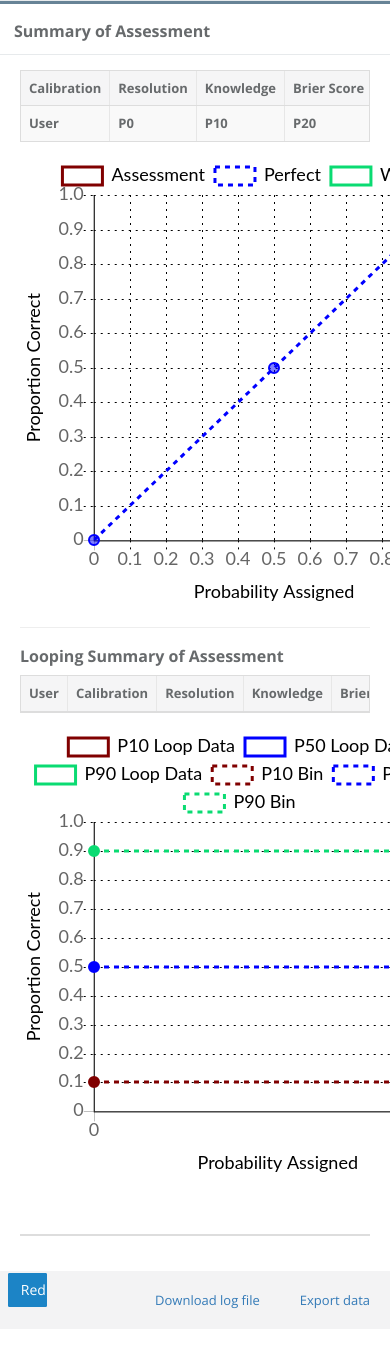
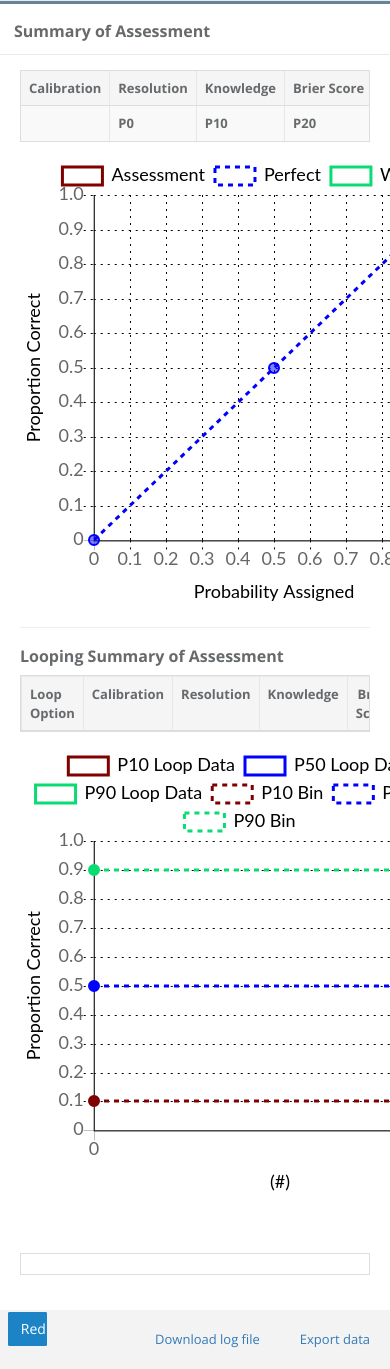
Before and after one commit to parul16101/temp4, a Django app: template ucs/templates/ucs/result_test.html in a window 390 px wide. Shown: the part 60-1429 px from the top of the page. Before the commit the page ends 1369 px from the top, so only its background shows below. Run offline with Django 3.2, Linux system fonts and the light colour scheme; the template is opened without the code that fills it: most values are stand-ins (such as "Sample title", 1, 10 or a date in 2020); lists and menus that the app fills with data are empty; some libraries are stand-ins or nearby versions.

Commit message:
Change first table column based on loop option selected, change x-axis in second graph to the loop option, Add datatables features to the second table, loop option column represent looped data key value

```diff
--- a/ucs/templates/ucs/result_test.html
+++ b/ucs/templates/ucs/result_test.html
@@ -31,10 +31,11 @@
 		<!-- <img src="{% static 'ucs/img/sample.png'%}" alt="Plot Sample" style="width:264px;height:244px;"> -->
 		<div>
       <div class="table-responsive">
-        <table class="table table-striped table-bordered align-right" style="width: 53%;" id="binTable">
+        <div class="bodycontainer scrollable">
+          <table class="sortable table table-striped table-bordered table-hover dataTables-example table-scrollable" style="width: 53%;" id="binTable">
             <thead>
               <tr>
-              <th class="col-md-2" style="text-align: left">User</th>
+                <th class="col-md-2" style="text-align: left">Loop Option</th>
                 <th class="col-md-2" style="text-align: center">Calibration</th>
                 <th class="col-md-2" style="text-align: center">Resolution</th>
                 <th class="col-md-2" style="text-align: center">Knowledge</th>
@@ -47,6 +48,7 @@
             </thead>
             <tbody></tbody>
           </table>
+        </div>
       </div>
       <div>
         <canvas class="vl" id="myChart2" style="width:450px;height:450px;"></canvas>
@@ -71,6 +73,7 @@
         </table>
       </div> -->
       <div class="table-responsive">
+        <div class="bodycontainer scrollable">
           <table class="table table-striped table-bordered align-right" style="width: 53%;" id="valTable2">
             <thead>
               <tr>
@@ -78,6 +81,7 @@
             </thead>
             <tbody></tbody>
           </table>
+        </div>
       </div>
 	  </div>
   </div>
@@ -101,6 +105,7 @@
 <!-- Custom and plugin javascript -->
 <script src="{% static 'ucs/js/inspinia.js' %}"></script>
 <script src="{% static 'ucs/js/plugins/pace/pace.min.js' %}"></script>
+<script src="{% static 'ucs/js/plugins/dataTables/datatables.min.js' %}"></script>
 
 <!-- iCheck -->
 <script src="{% static 'ucs/js/plugins/iCheck/icheck.min.js' %}"></script>
@@ -245,6 +250,8 @@
 
 <script>
     var dp_data = {{dp_list | safe}};
+    var loop_option = {{ loop_option | safe }};
+    var binmean_list = {{ plot | safe }};
     var p_list = [];
     var tableRef = document.getElementById("valTable2").getElementsByTagName('tbody')[0];
     var loop_p10_data = [];
@@ -260,7 +267,8 @@
       p_list.push(column_ttl);
       count = count - 10;
     }
-    p_list.push("User");
+
+    p_list.push(loop_option.toString());
 
     for( key in p_list ) {
       newCell = newRow.insertCell(0);
@@ -812,7 +820,7 @@ var chartOptions = {
       },
       scaleLabel: {
         display: true,
-        labelString: "Probability Assigned",
+        labelString: loop_option.toString() + " (#)",
         fontColor: "black"
       }
     }],
@@ -844,4 +852,26 @@ var lineChart = new Chart(speedCanvas, {
   scaleStepWidth:0.1
 });
 </script>
+<script>
+  $(document).ready(function(){
+    $('.dataTables-example').DataTable({
+      dom: '<"html5buttons"B>lTfgitp',
+      buttons: [
+        {extend: 'copy'},
+        {extend: 'csv'},
+        {extend: 'excel', title: 'ExampleFile'},
+        {extend: 'pdf', title: 'ExampleFile'},
+        {extend: 'print',
+          customize: function (win){
+            $(win.document.body).addClass('white-bg');
+            $(win.document.body).css('font-size', '10px');
+            $(win.document.body).find('table')
+            .addClass('compact')
+            .css('font-size', 'inherit');
+          }
+        }
+      ]
+    });
+  });
+</script>
 {% endblock %}
```
Lines whose indentation alone changed are shown as unchanged.
